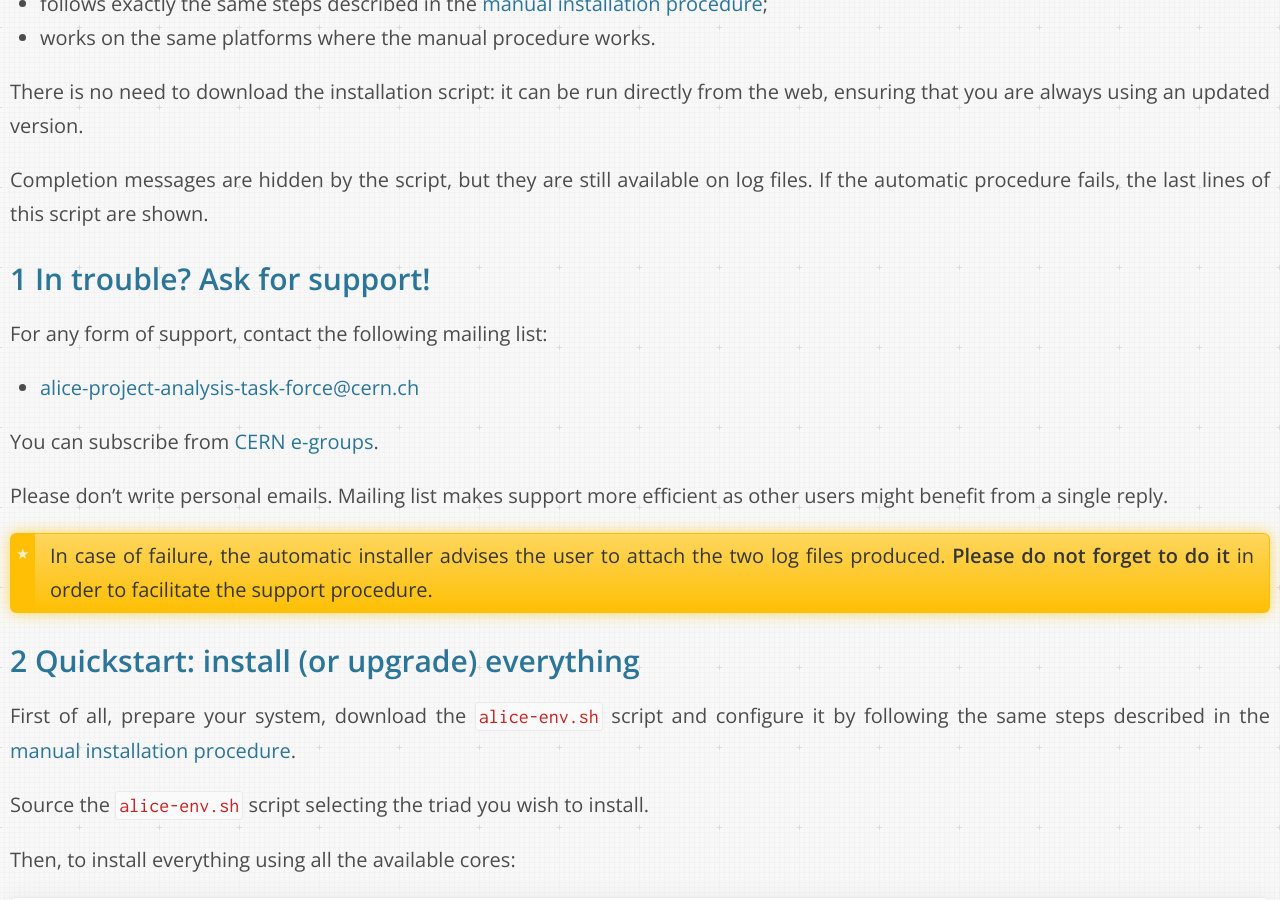
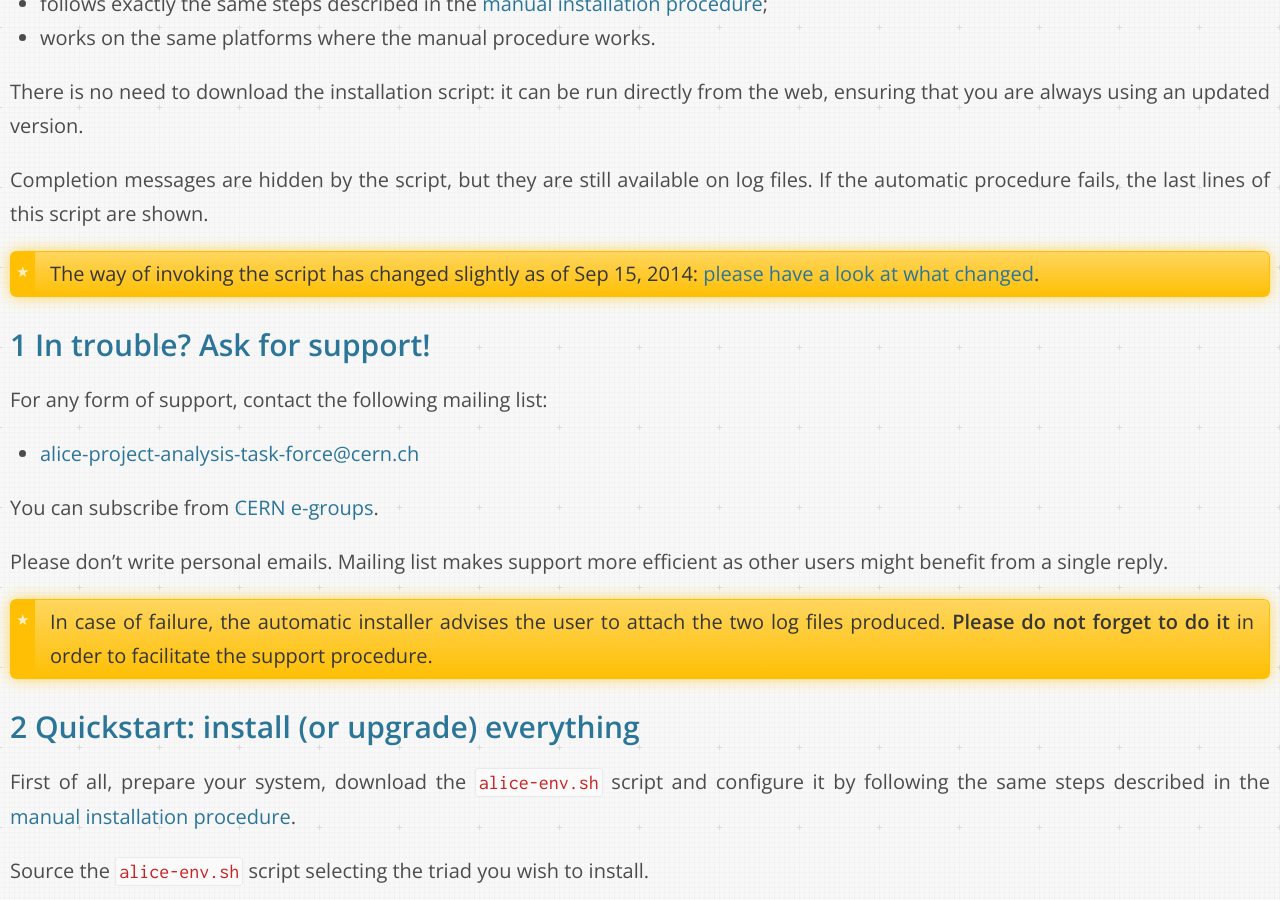
Before and after one commit to dberzano/dberzano.github.io, a Jekyll site: the page built from alice/install-aliroot/auto.md, in a window 1280 px wide and 900 px high, scrolled down 613 px. Built offline with Jekyll 4.4.1, drawn with Linux system fonts in a browser that asks for light colours; Markdown is read by kramdown in place of the engine named in the settings.

Commit message:
AliInst: link to aliinst changes post

```diff
--- a/alice/install-aliroot/auto.md
+++ b/alice/install-aliroot/auto.md
@@ -23,6 +23,10 @@ updated version.
 Completion messages are hidden by the script, but they are still
 available on log files. If the automatic procedure fails, the last
 lines of this script are shown.
+
+> The way of invoking the script has changed slightly as of Sep 15,
+> 2014:
+> [please have a look at what changed](/2014/09/15/alice-inst-changes).
 
 
 In trouble? Ask for support!
```
